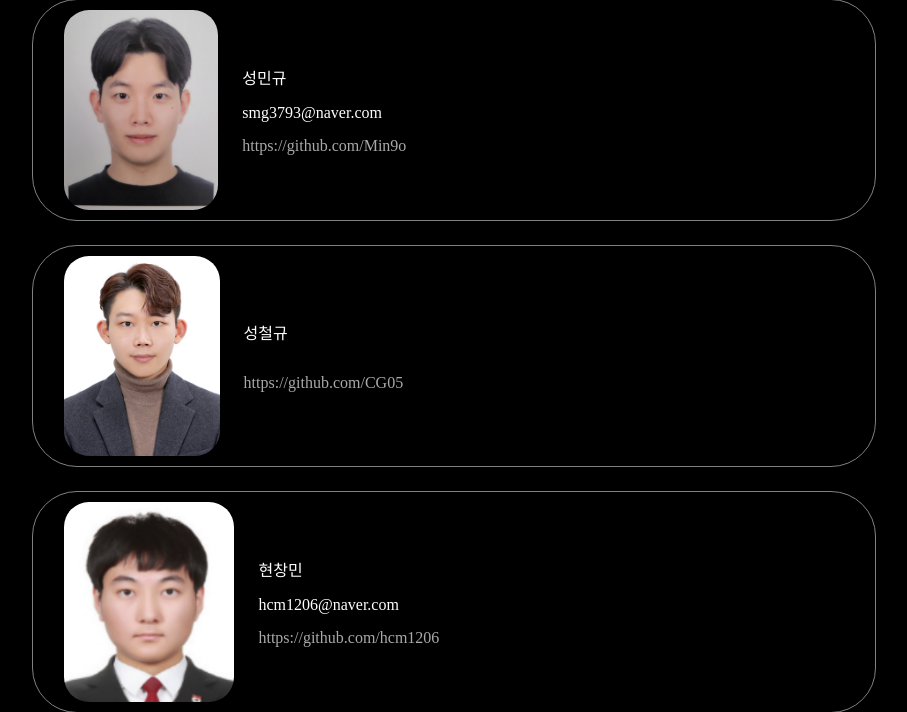
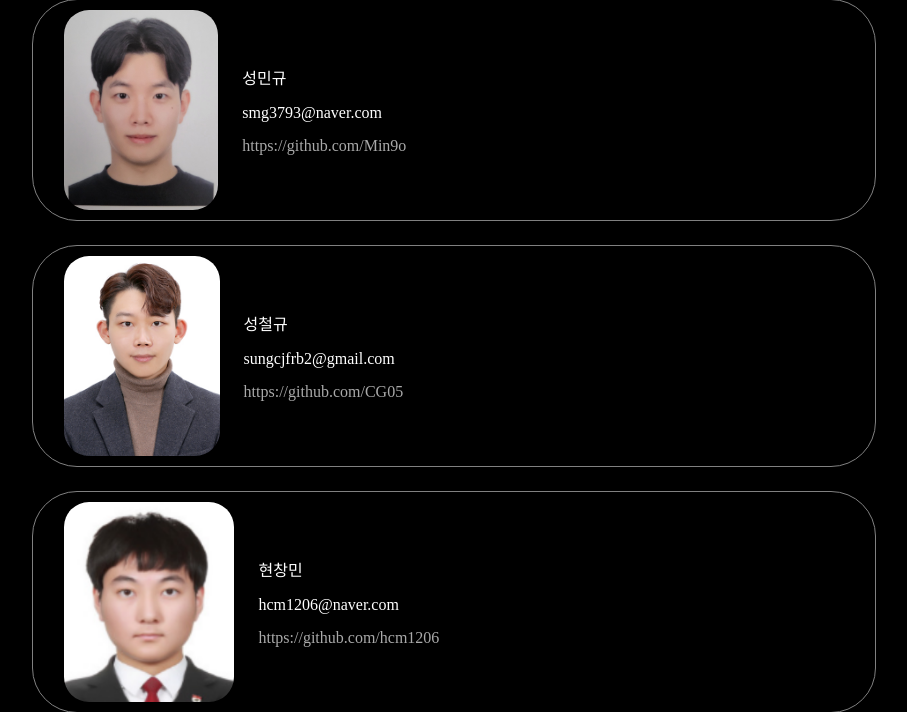
Before and after one commit to CG05/BillboardAnalitics, a Django app: page /introduction/ in a window 1280 px wide. Shown: the part 965-1677 px from the top of the page, without its empty margins (186-1093 px from the left). Run offline with Django 5.2, Linux system fonts and the light colour scheme.

Commit message:
최종 수정

```diff
--- a/server/templates/introduction/introduction.html
+++ b/server/templates/introduction/introduction.html
@@ -180,7 +180,7 @@
                     </div>
                     <div class="member">
                         <div>성철규</div>
-                        <div style="padding-top: 15px;"></div>
+                        <div style="padding-top: 15px;">sungcjfrb2@gmail.com</div>
                         <div class="git" style="padding-top: 15px;  cursor:pointer; color:darkgray" role="button" onclick="window.open('https://github.com/CG05')">https://github.com/CG05</div>
                     </div>
                 </div>
--- a/server/templates/main.html
+++ b/server/templates/main.html
@@ -29,7 +29,7 @@
 {% endblock %}
 
 {% block content %}
-<div style="padding:250px 0; display: flex; align-items: center;" id="body">
+<div style="padding:180px 0; display: flex; align-items: center;" id="body">
     <div style = "display: flex; align-items: center; width: 100%; height: 100%;">
         <div class="animated-image" style = "display: flex; align-items:center;">
             <img src="{% static 'image/billboard.jpg' %}" alt="main_image" style = "width:500px; height: 600px;">
```
Also changed, not shown: 1 other file.
